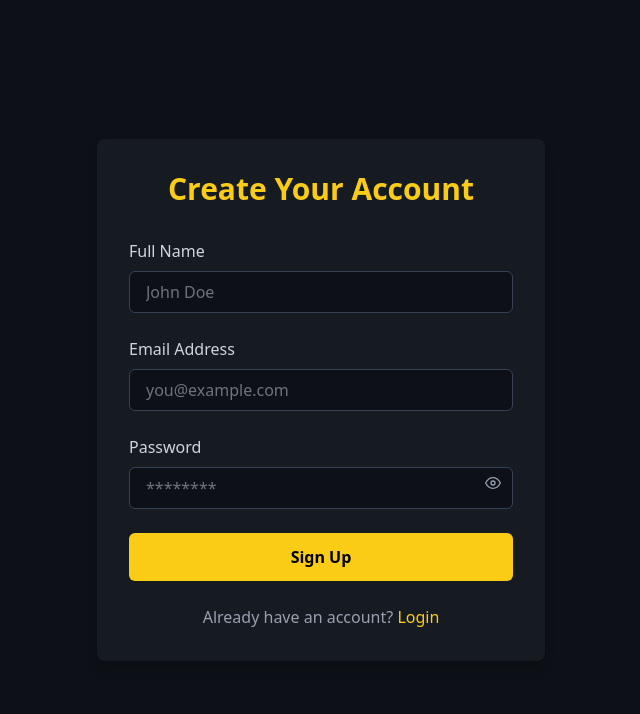
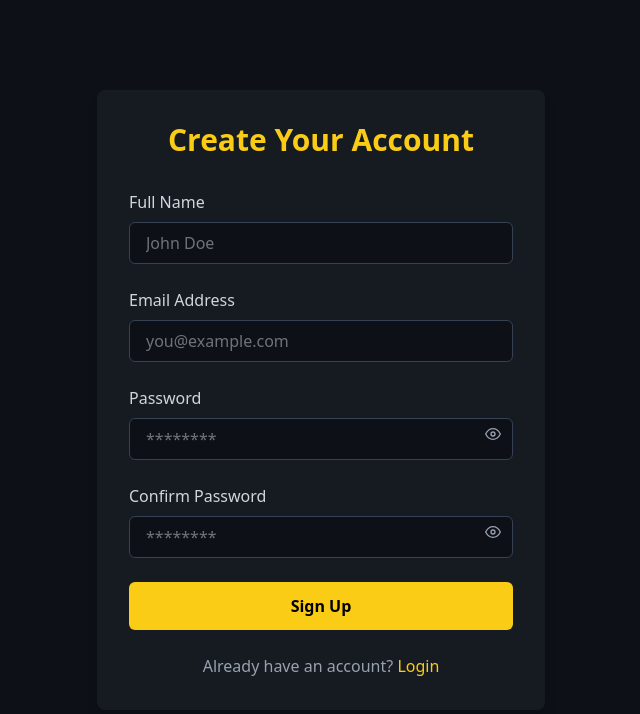
Before and after one commit to festus-sulumeti/mushroom-motors-rental-frontend, a React (Vite) app: page /signup in a window 1280 px wide. Shown: the top 714 px of the page, without its empty margins (319-959 px from the left). Built offline with nearby package versions, Linux system fonts and the light colour scheme.

Commit message:
feat: add confirm password input with visibility toggle to signup form

```diff
--- a/src/components/auth/Signup.jsx
+++ b/src/components/auth/Signup.jsx
@@ -4,6 +4,7 @@ import { FiEye, FiEyeOff } from 'react-icons/fi';
 
 const SignupPage = () => {
   const [showPassword, setShowPassword] = useState(false);
+  const [showConfirmPassword, setShowConfirmPassword] = useState(false);
 
   return (
     <div className="min-h-screen bg-[#0D1117] flex flex-col justify-center items-center px-4">
@@ -35,6 +36,7 @@ const SignupPage = () => {
             />
           </div>
 
+          {/* Password Field */}
           <div className="relative">
             <label htmlFor="password" className="block text-gray-300 font-medium mb-2">
               Password
@@ -50,6 +52,25 @@ const SignupPage = () => {
               className="absolute right-3 top-10 cursor-pointer text-gray-400"
             >
               {showPassword ? <FiEyeOff /> : <FiEye />}
+            </div>
+          </div>
+
+          {/* Confirm Password Field */}
+          <div className="relative">
+            <label htmlFor="confirm-password" className="block text-gray-300 font-medium mb-2">
+              Confirm Password
+            </label>
+            <input
+              type={showConfirmPassword ? 'text' : 'password'}
+              id="confirm-password"
+              placeholder="********"
+              className="w-full px-4 py-2 bg-[#0D1117] border border-gray-700 rounded-md text-gray-300 focus:outline-none focus:ring-2 focus:ring-[#FACC15]"
+            />
+            <div
+              onClick={() => setShowConfirmPassword(!showConfirmPassword)}
+              className="absolute right-3 top-10 cursor-pointer text-gray-400"
+            >
+              {showConfirmPassword ? <FiEyeOff /> : <FiEye />}
             </div>
           </div>
 
```
